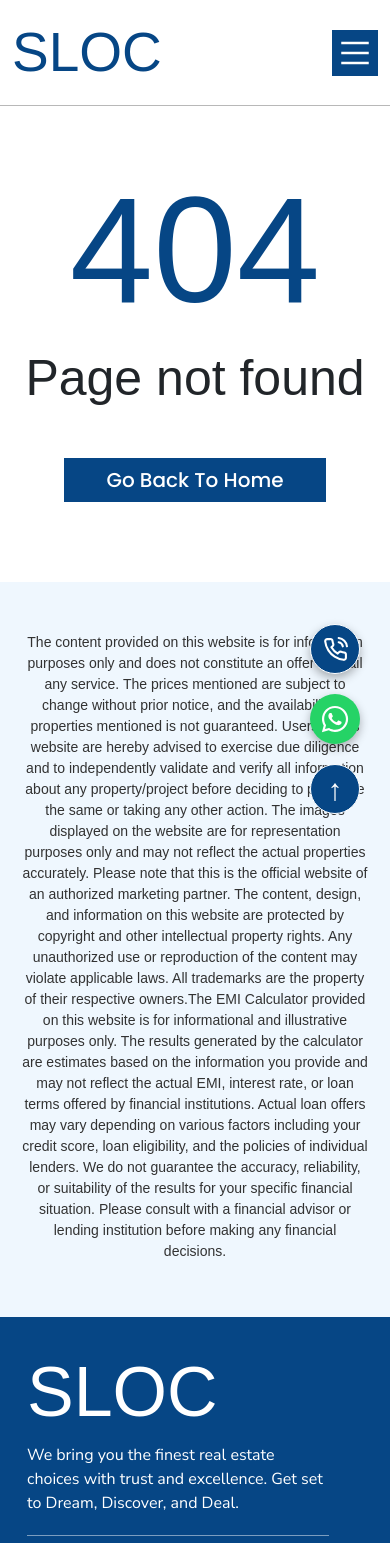
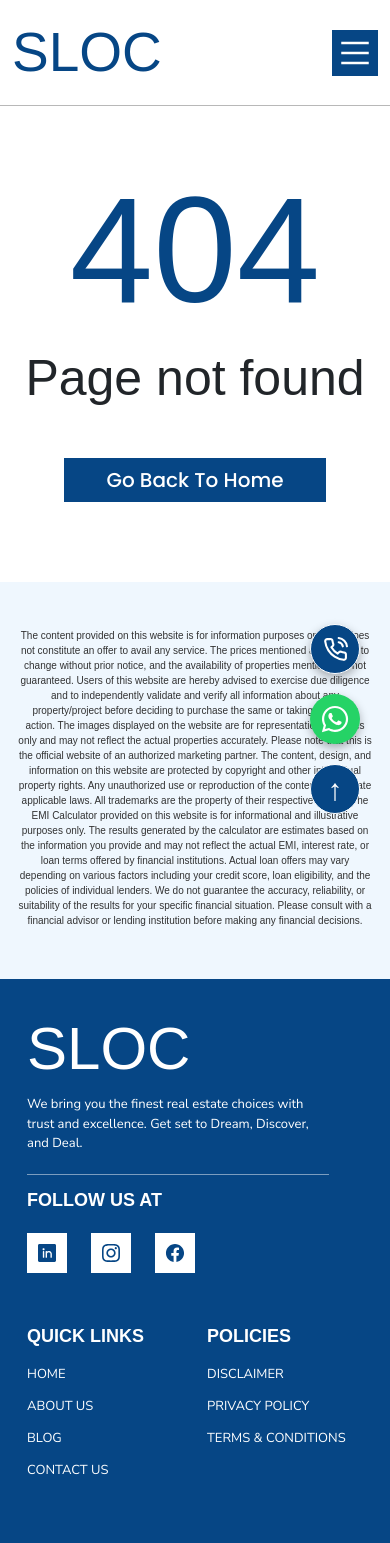
Before and after one commit to Jatin-dev12/Sloc, a React (Vite) app in the folder Sloc-web/: page /About in a window 390 px wide. Shown: the top 1543 px of the page. Built offline with nearby package versions, Linux system fonts and the light colour scheme; a web font is replaced by a local one.

Commit message:
bs chl rha h

```diff
--- a/Sloc-web/src/Responsive.css
+++ b/Sloc-web/src/Responsive.css
@@ -1037,10 +1037,7 @@ section.blog-text span {
   section.welcome {
     padding-top: 40px !important;
   }
-  .Dis {
-    font-size: 14px;
-    padding: 10px;
-  }
+
   section.featured {
     padding-top: 40px;
     padding-bottom: 40px;
@@ -1123,6 +1120,27 @@ section#Overview .res:nth-child(3), section#Overview .res:nth-child(4) {
 span.mobile-fulls {
   display: block;
 }
+footer h6 {
+  font-size: 18px !important;
+}
+footer ul a {
+  font-size: 13px;
+}
+footer p {
+  font-size: 13px;
+}
+.copyright {
+
+  font-size: 14px;
+
+}
+.footer-logo p.Logo {
+  font-size: 60px;
+}
+.Dis {
+  font-size: 10px;
+  padding: 6px;
+}
 }
 
 @media screen and (max-width: 375px){
```
